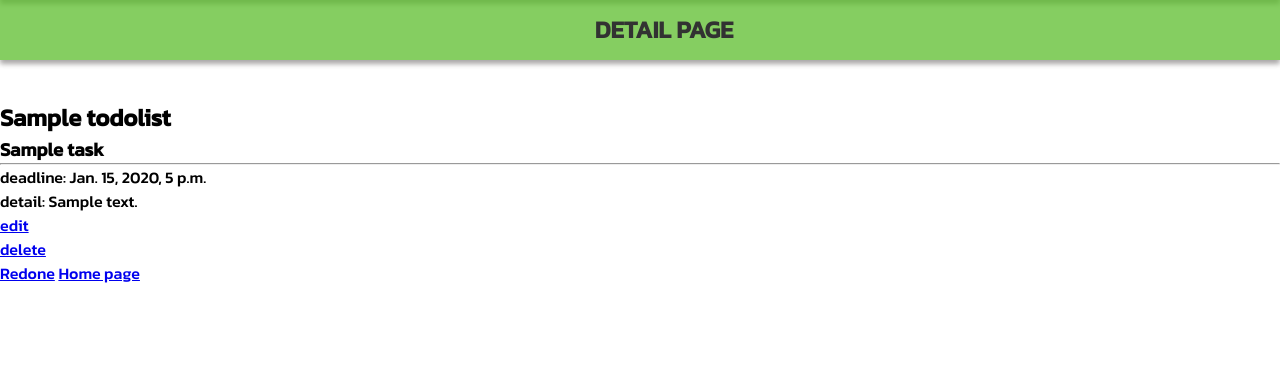
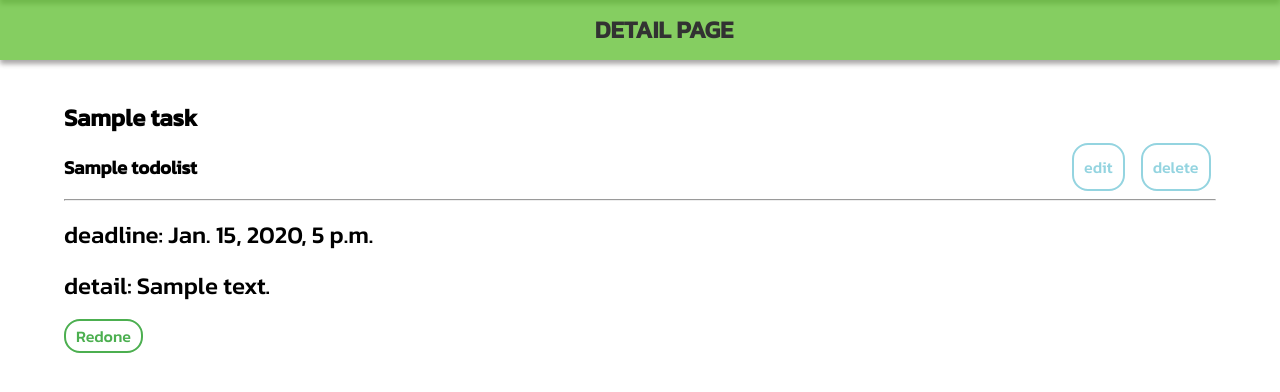
Before and after one commit to Hamiz5401/TO-DOZ, a Django app: page /To-Doz/detail/1/1 in a window 1280 px wide. Shown: the part 80-472 px from the top of the page. Run offline with Django 4.2, Linux system fonts and the light colour scheme; tables that the repository leaves empty hold one stand-in row (values such as "Sample post").

```diff
--- a/To_DoZ/static/To_DoZ/style.css
+++ b/To_DoZ/static/To_DoZ/style.css
@@ -283,3 +283,11 @@ font-weight: bold;
     .add_todo_button:active {
         opacity: 0.5;
     }
+.detail {
+margin-left: 4rem;
+width: 90%;
+}
+.detail p{
+font-size: 1.5rem;
+margin-bottom:1rem;
+}
--- a/To_DoZ/templates/To_DoZ/detail.html
+++ b/To_DoZ/templates/To_DoZ/detail.html
@@ -1,5 +1,41 @@
 <style>
+.detail {
+margin-left: 4rem;
+width: 90%;
 
+}
+
+
+.detail-header-subject{
+
+}
+.detail-header-task{
+height: 4rem;
+align-items:center;
+display: flex;
+justify-content: space-between;
+
+
+}
+.detail-header-task ul{
+display: flex;
+list-style: none;
+width: 2rem;
+justify-content: space-between;
+margin-right:7rem;
+}
+.detail-header-task ul li a{
+text-decoration: none;
+margin-right:1rem;
+}
+
+.detail-header-lower {
+margin-top:1rem;
+}
+
+.detail-header-lower p {
+margin-bottom:1rem;
+}
 </style>
 <!DOCTYPE html>
 <html lang="en">
@@ -36,28 +72,44 @@
         </div>
 
         <section class="header-info">
-            <h2>{{task.to_do_list.subject}}</h2>
+            <div class="detail">
+                <div class="detail-header-subject">
+                    <h1>{{task.title}}</h1>
+                </div>
+                <div class="detail-header-task">
 
-            <h3>{{task.title}}</h3>
+
+                    <h3>{{task.to_do_list.subject}}</h3>
+                    <ul>
+                        <li><a href="{% url 'To_DoZ:update_task' task.to_do_list.pk task.pk %}" class="history_button">
+                            edit
+                        </a></li>
+
+                        <li><a href="{% url 'To_DoZ:delete_task' task.to_do_list.pk task.pk %}" class="history_button">
+                            delete
+                        </a></li>
+
+                    </ul>
+                </div>
                 <hr>
+                <div class="detail-header-lower">
                     <p>
                         deadline: {{task.deadline}}
                     </p>
                     <p>
                         detail: {{task.detail}}
                     </p>
-            <a href="{% url 'To_DoZ:update_task' task.to_do_list.pk task.pk %}">
-                <div>edit</div>
-            </a>
-            <a href="{% url 'To_DoZ:delete_task' task.to_do_list.pk task.pk %}">
-                <div>delete</div>
-            </a>
+
                     {% if task.status == True%}
-            <a href="{% url 'To_DoZ:done' task.pk %}">Redone</a>
+                    <a href="{% url 'To_DoZ:done' task.pk %}" class="done_button">Redone</a>
                     {% else %}
-            <a href="{% url 'To_DoZ:done' task.pk %}">Done</a>
+                    <a href="{% url 'To_DoZ:done' task.pk %}" class="done_button">Done</a>
                     {% endif %}
-            <a href="{% url 'To_DoZ:home' %}">Home page</a>
+                </div>
+
+
+            </div>
+
 
         </section>
     </div>
```
Also changed, not shown: To_DoZ/templates/To_DoZ/home.html (+9 -23 lines), To_DoZ/templates/To_DoZ/list_create_form.html (+20 -8 lines), To_DoZ/templates/To_DoZ/list_delete_form.html (+17 -6 lines), To_DoZ/templates/To_DoZ/task_create_form.html (+13 -3 lines), To_DoZ/templates/To_DoZ/task_delete_form.html (+13 -3 lines), To_DoZ/templates/To_DoZ/task_update_form.html (+13 -3 lines). Lines whose indentation alone changed are shown as unchanged.
